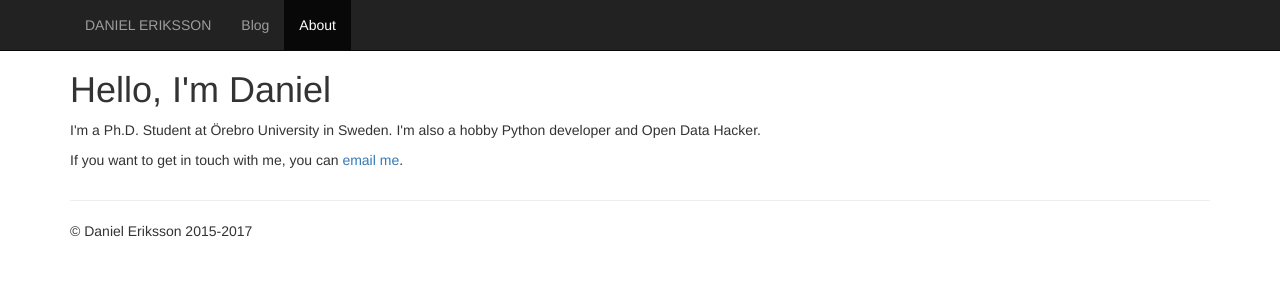
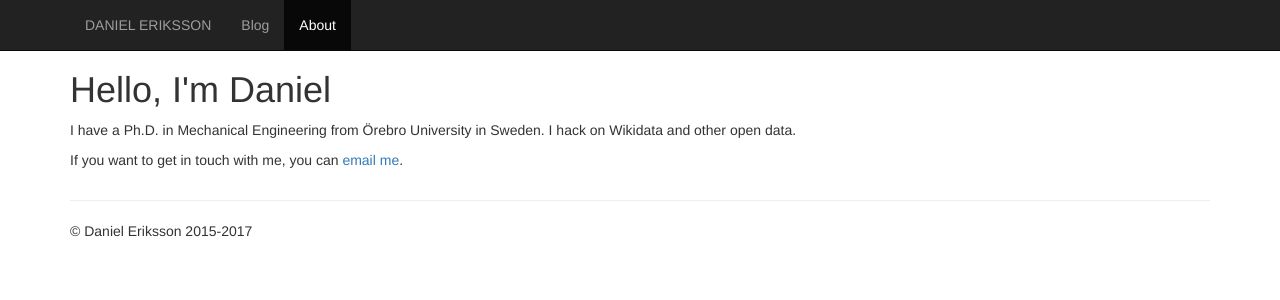
Before and after one commit to belteshassar/belteshassar.github.io, a Jekyll site: the page built from about/index.html, in a window 1280 px wide. Shown: the top 300 px of the page. Built offline with Jekyll 4.4.1, drawn with Linux system fonts in a browser that asks for light colours; nearby versions of some CDN libraries.

Commit message:
Update about page
To match update presentation on front page.

```diff
--- a/about/index.html
+++ b/about/index.html
@@ -5,9 +5,9 @@ title: About
 ---
 <div class="container">
   <h1>Hello, I'm Daniel</h1>
-  <p>I'm a Ph.D. Student at &Ouml;rebro University in Sweden. I'm also
-    a hobby Python developer and Open Data Hacker.</p>
+  <p>I have a Ph.D. in Mechanical Engineering from &Ouml;rebro University in Sweden.
+     I hack on Wikidata and other open data.</p>
   <p>If you want to get in touch with me, you can
-    <a href="mailto:daniel@deriksson.se">email me</a>.
+     <a href="mailto:daniel@deriksson.se">email me</a>.
   </p>
 </div>
```
